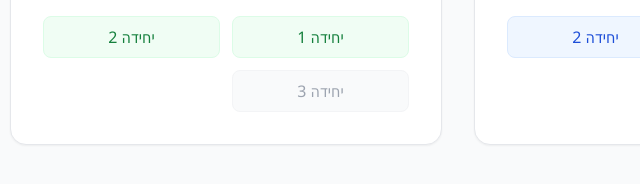
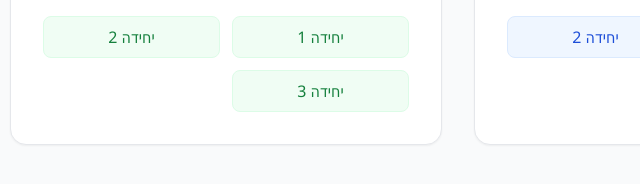
Before and after one commit to mopamit/720, a plain HTML site: page index.html in a window 1280 px wide. Shown: the part 478-662 px from the top of the page, 182-822 px from the left. Drawn offline with nearby package versions, Linux system fonts and the light colour scheme.

Commit message:
Update index.html

```diff
--- a/index.html
+++ b/index.html
@@ -124,7 +124,7 @@
                         <button onclick="loadApp('science', '1851687208')" class="unit-btn bg-green-50 hover:bg-green-600 hover:text-white text-green-700 font-medium py-2 px-4 rounded-lg border border-green-100 transition-colors">
                             יחידה 2
                         </button>
-                         <button onclick="loadApp('science', '')" class="unit-btn bg-gray-50 text-gray-400 font-medium py-2 px-4 rounded-lg border border-gray-100 cursor-not-allowed" title="טרם פורסם">
+                         <button onclick="loadApp('science', '722631048')" class="unit-btn bg-green-50 hover:bg-green-600 hover:text-white text-green-700 font-medium py-2 px-4 rounded-lg border border-green-100 transition-colors">
                             יחידה 3
                         </button>
                     </div>
```
